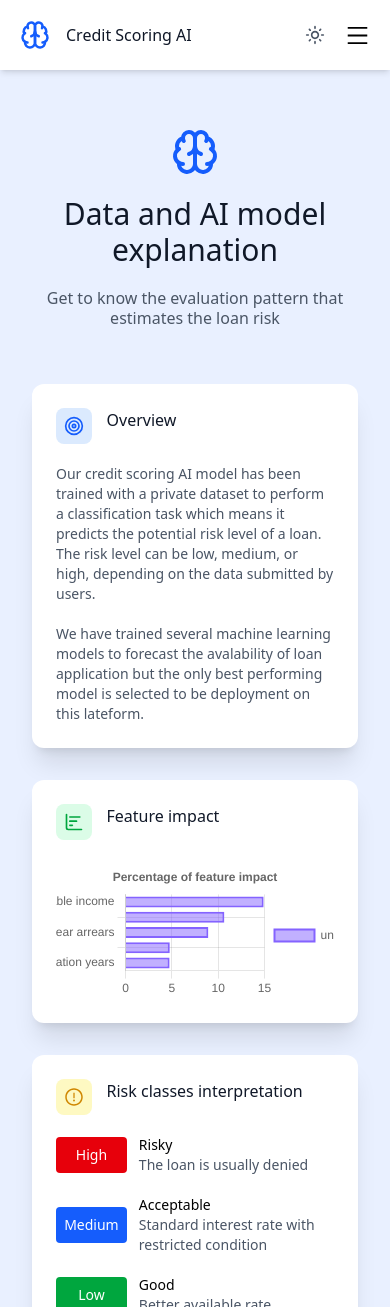
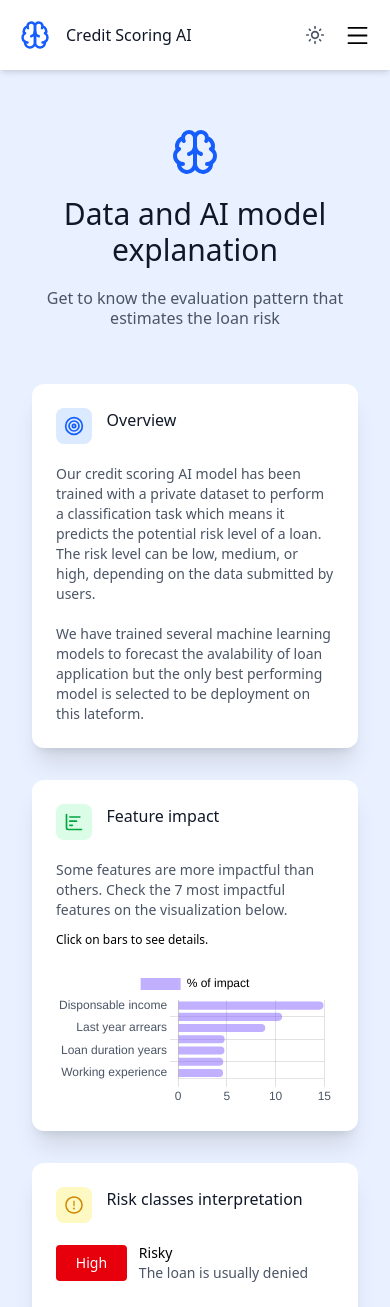
Before and after one commit to Nick-Kevin/credit-scoring-prediction-frontend, a React (Vite) app: page /about in a window 390 px wide. Shown: the top 1307 px of the page. Built offline with nearby package versions, Linux system fonts and the light colour scheme.

Commit message:
update-4 : about page - feature impact

```diff
--- a/src/components/FeatureChart.tsx
+++ b/src/components/FeatureChart.tsx
@@ -1,3 +1,5 @@
+import React from 'react';
+import { useTheme } from '../features/ThemeContext';
 import {
     Chart as ChartJS,
     CategoryScale,
@@ -8,6 +10,7 @@ import {
     Legend,
 } from 'chart.js';
 import { Bar } from 'react-chartjs-2';
+import { color } from 'chart.js/helpers';
 
 ChartJS.register(
     CategoryScale,
@@ -18,32 +21,71 @@ ChartJS.register(
     Legend
 );
 
-export const options = {
+const FeatureChart: React.FC = () => {
+    const { theme } = useTheme();
+
+    const options = {
         indexAxis: 'y' as const,
         elements: {
             bar: {
-      borderWidth: 2,
+                borderWidth: 0,
+                borderRadius: 5
             },
         },
         responsive: true,
         plugins: {
             legend: {
-      position: 'right' as const,
+                position: 'top' as const,
+                labels: {
+                  color: theme === 'light' ? 'black' : 'white',
+                }
+            }
         },
-    title: {
-      display: true,
-      text: 'Percentage of feature impact',
+        scales: {
+            y: {
+                ticks: {
+                    color: theme === 'light' ? 'rgb(75, 86, 102)' : 'white',
                 },
+                grid: {
+                  color: '#66666630'
+                }
             },
+            x: {
+                ticks: {
+                    color: theme === 'light' ? 'rgb(75, 86, 102)' : 'white',
+                },
+                grid: {
+                  color: '#66666630'
+                }
+            }
+        }
       };
 
-const labels = ['Disponsable income', 'Arrears', 'Last year arrears', 'Active EMIs', 'Loan duration years']
-const values = [14.91, 10.67, 8.94, 4.78, 4.76]
+      const labels = [
+          'Disponsable income',
+          'Arrears',
+          'Last year arrears',
+          'Active EMIs',
+          'Loan duration years',
+          'Loan amount',
+          'Working experience'
+      ];
 
-export const data = {
+      const values = [
+          14.91,
+          10.67,
+          8.94,
+          4.78,
+          4.76,
+          4.63,
+          4.62
+      ];
+
+      const data = {
           labels,
           datasets: [
             {
+                label: '% of impact',
                 data: values.map(value => value),
                 borderColor: 'rgb(132, 99, 255)',
                 backgroundColor: 'rgba(132, 99, 255, 0.5)'
@@ -51,7 +93,6 @@ export const data = {
           ],
       };
 
-const FeatureChart = () => {
     return <Bar options={options} data={data} />;
 }
 
--- a/src/pages/Explanation.tsx
+++ b/src/pages/Explanation.tsx
@@ -68,6 +68,10 @@ const Explanation: React.FC = () => {
                     <h2 className="text-gray-900 dark:text-white xl:text-xl col-start-3 md:col-start-2 col-end-12">
                         Feature impact
                     </h2>
+                    <p className="max-md:col-start-1 max-md:col-end-12 md:col-start-2 md:col-end-12 max-md:mt-5 md:mb-5 max-md:text-sm">
+                        Some features are more impactful than others. Check the 7 most impactful features on the visualization below.
+                        <span className="block md:hidden text-black dark:text-white text-xs mt-3">Click on bars to see details.</span>
+                    </p>
                     <div className="max-md:col-start-1 max-md:col-end-12 md:col-start-2 md:col-end-12 max-md:mt-5">
                         <FeatureChart />
                     </div>
```
Lines whose indentation alone changed are shown as unchanged.
